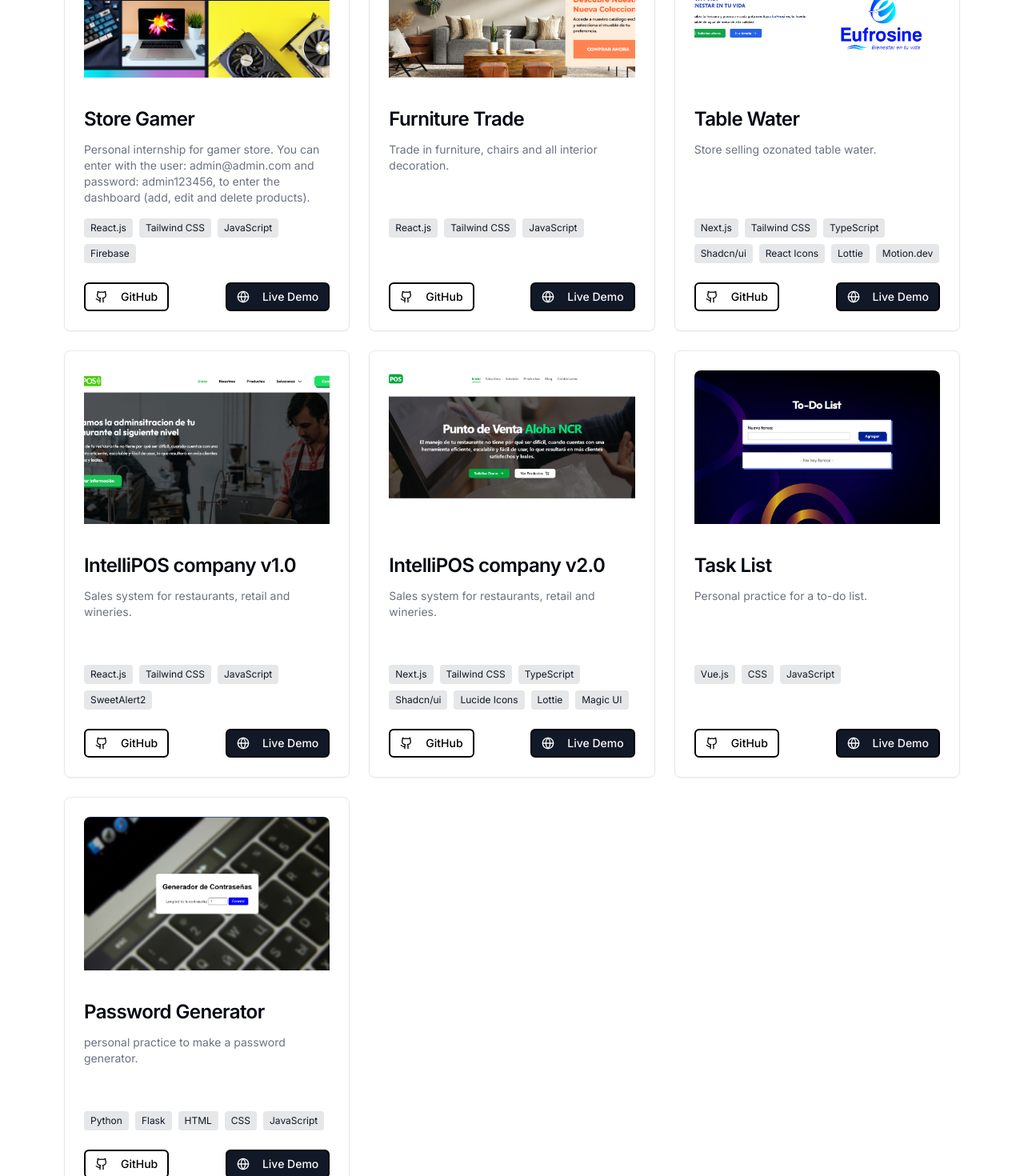
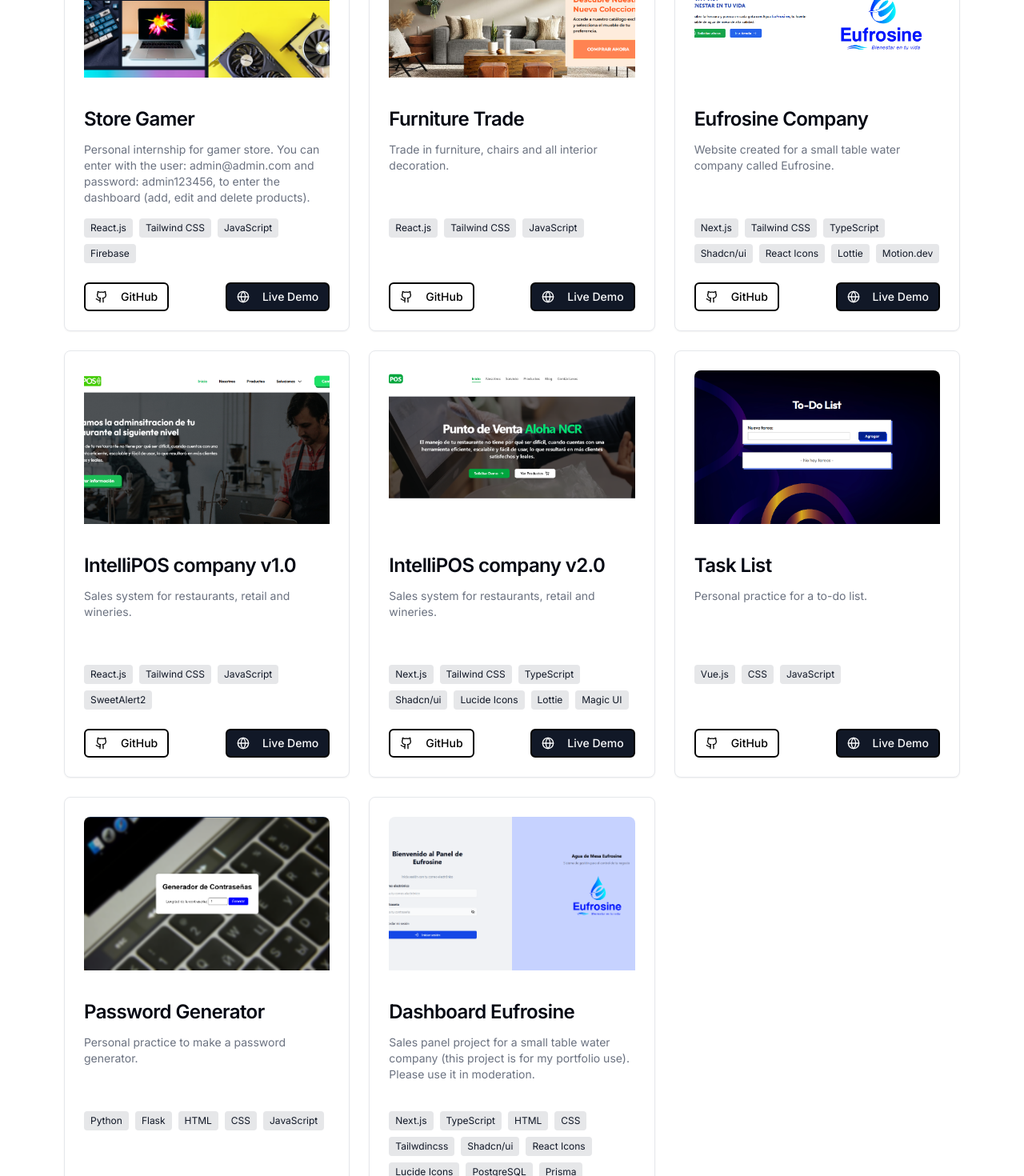
Before and after one commit to JoseSanchez90/portafolio-cv-2025, a Next.js app: page / in a window 1280 px wide. Shown: the part 1100-2570 px from the top of the page at 80% size. Built offline with nearby package versions, Linux system fonts and the light colour scheme.

Commit message:
add dashboard-eufrosine

```diff
--- a/app/page.tsx
+++ b/app/page.tsx
@@ -71,8 +71,8 @@ const projects = [
     liveLink: "https://furniro-ashy.vercel.app/",
   },
   {
-    title: "Table Water",
-    description: "Store selling ozonated table water.",
+    title: "Eufrosine Company",
+    description: "Website created for a small table water company called Eufrosine.",
     image: "/app/img/eufrosine.png",
     technologies: ["Next.js", "Tailwind CSS", "TypeScript", "Shadcn/ui", "React Icons", "Lottie", "Motion.dev"],
     githubLink: "https://github.com/JoseSanchez90/frontend-eufrosine-web",
@@ -104,11 +104,19 @@ const projects = [
   },
   {
     title: "Password Generator",
-    description: "personal practice to make a password generator.",
+    description: "Personal practice to make a password generator.",
     image: "/app/img/password.png",
     technologies: ["Python", "Flask", "HTML", "CSS", "JavaScript"],
     githubLink: "https://github.com/JoseSanchez90/passwordgenerator",
     liveLink: "https://passwordgenerator.up.railway.app/",
+  },
+  {
+    title: "Dashboard Eufrosine",
+    description: "Sales panel project for a small table water company (this project is for my portfolio use). Please use it in moderation.",
+    image: "/app/img/eufrosine-image.png",
+    technologies: ["Next.js", "TypeScript", "HTML", "CSS", "Tailwdincss", "Shadcn/ui", "React Icons", "Lucide Icons", "PostgreSQL", "Prisma", "NextAuth.js", "Console Neon", "FullStack"],
+    // githubLink: "https://github.com/JoseSanchez90/eufrosine-dashboard.git",
+    liveLink: "https://eufrosinepanel.vercel.app/login",
   },
 ]
 
```
Also changed, not shown: public/app/img/eufrosine-image.png (added).
